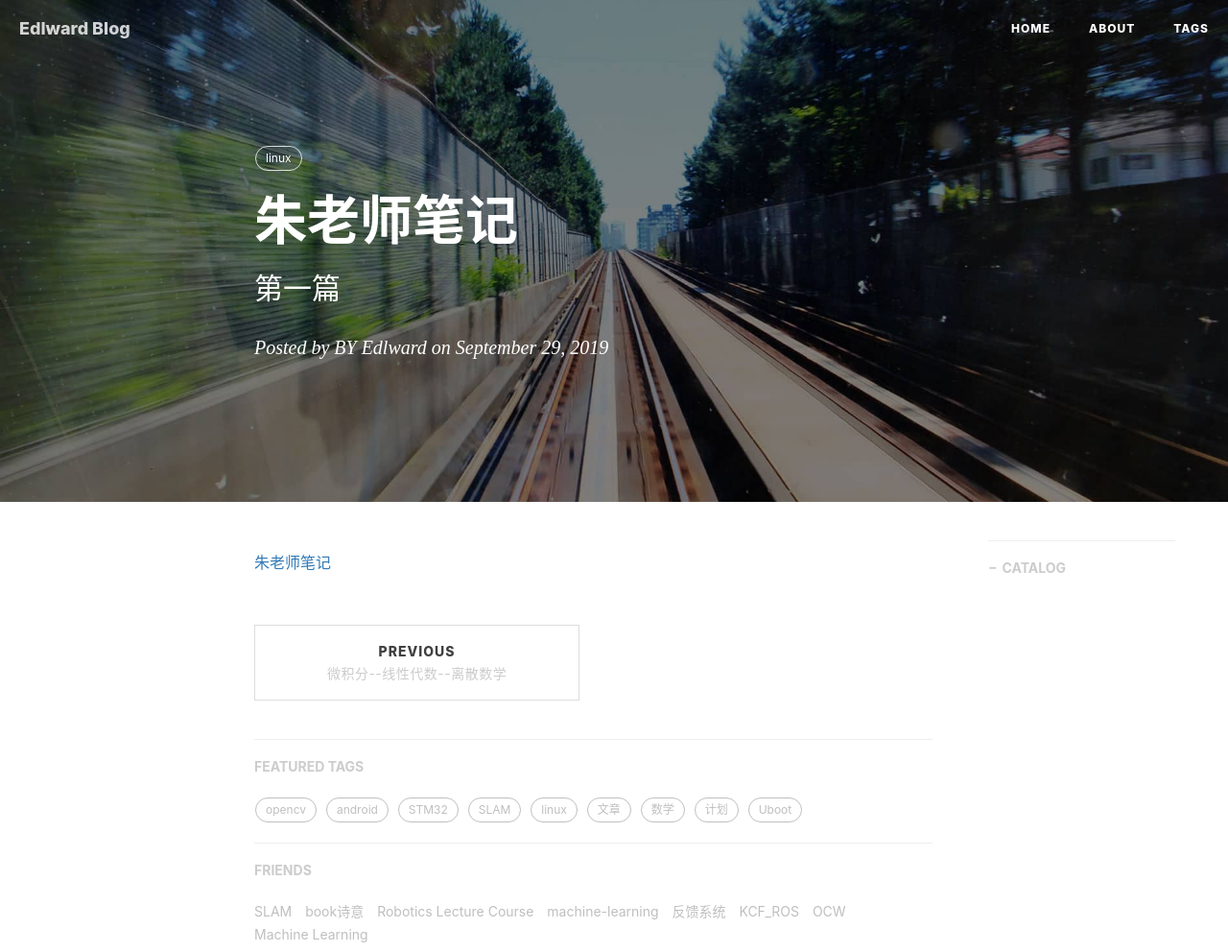
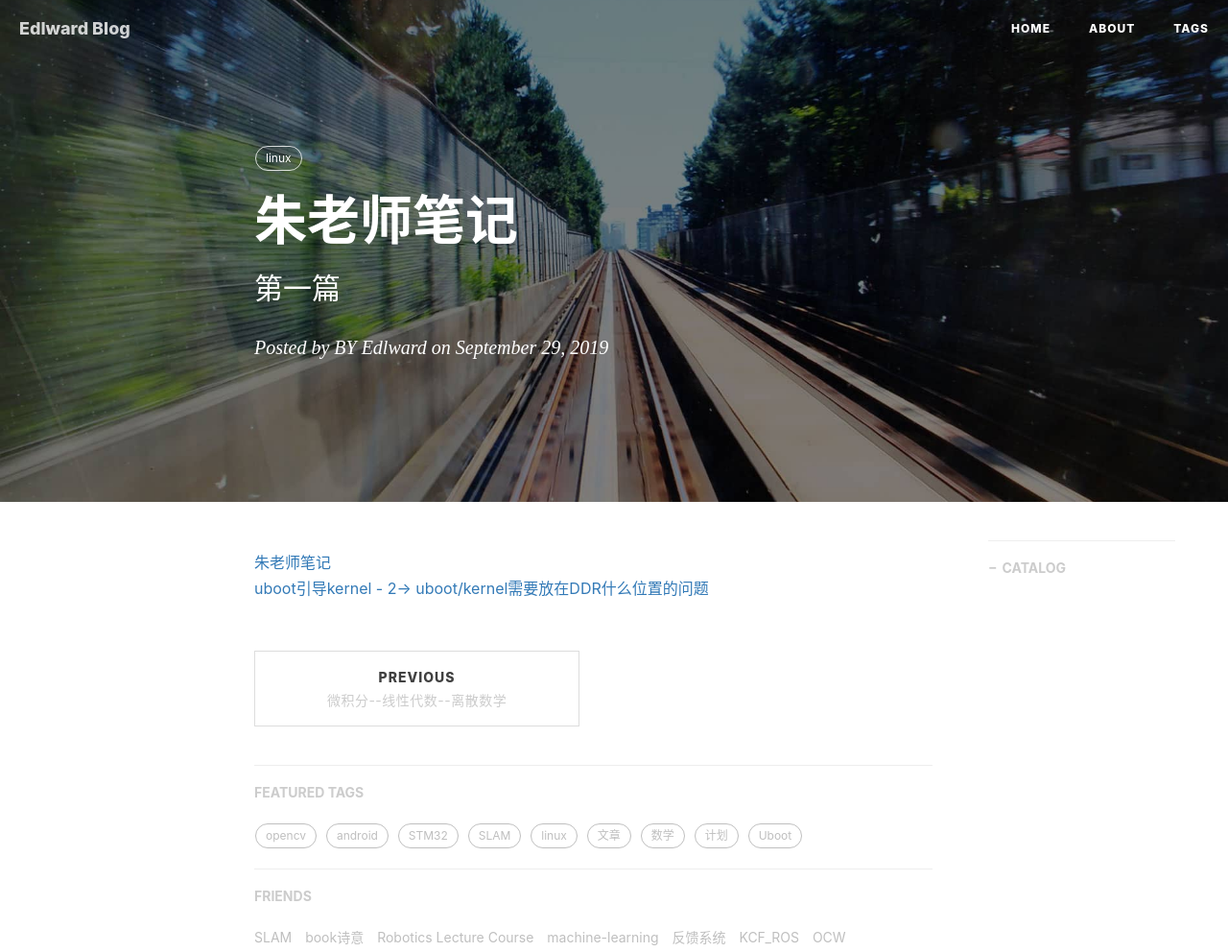
Before and after one commit to gary-robotics/dlward, a Jekyll site: the page built from _posts/2019-09-28-朱老师笔记-2019.markdown, in a window 1280 px wide, cut to the strip 0-992 px from the top of the page. Shown: the whole strip at 96% size. Built offline with Jekyll 4.4.1, drawn with Linux system fonts in a browser that asks for light colours; nearby versions of some CDN libraries; comment, search, counter and statistics services are not loaded.

Commit message:
Update 2019-09-28-朱老师笔记-2019.markdown

```diff
--- a/_posts/2019-09-28-朱老师笔记-2019.markdown
+++ b/_posts/2019-09-28-朱老师笔记-2019.markdown
@@ -10,3 +10,4 @@ tags:                               #标签
     - linux
 ---
 [朱老师笔记](https://www.cnblogs.com/biaohc/p/6629113.html)
+[uboot引导kernel - 2-> uboot/kernel需要放在DDR什么位置的问题](https://blog.csdn.net/wowricky/article/details/83218356)
```
